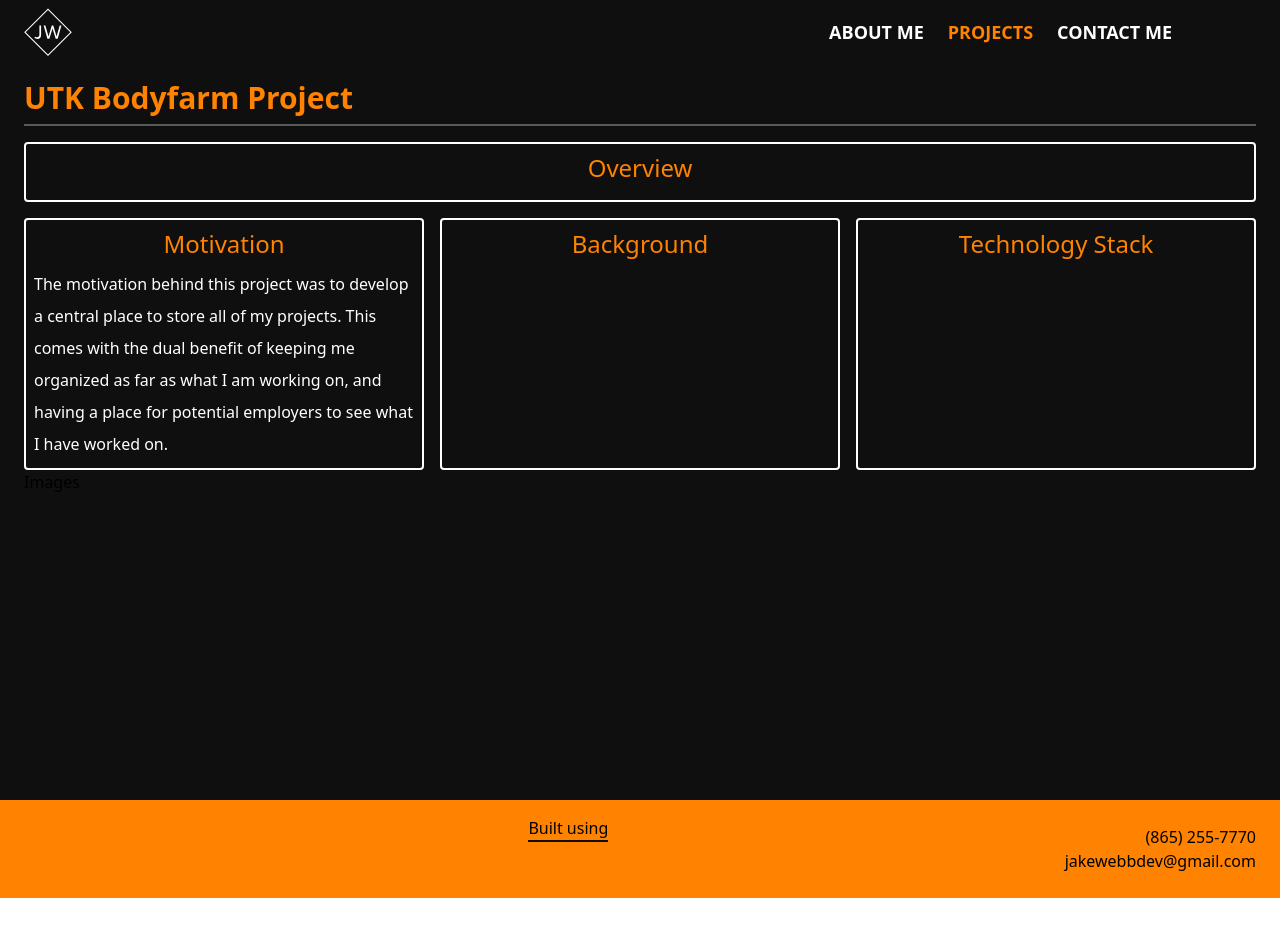
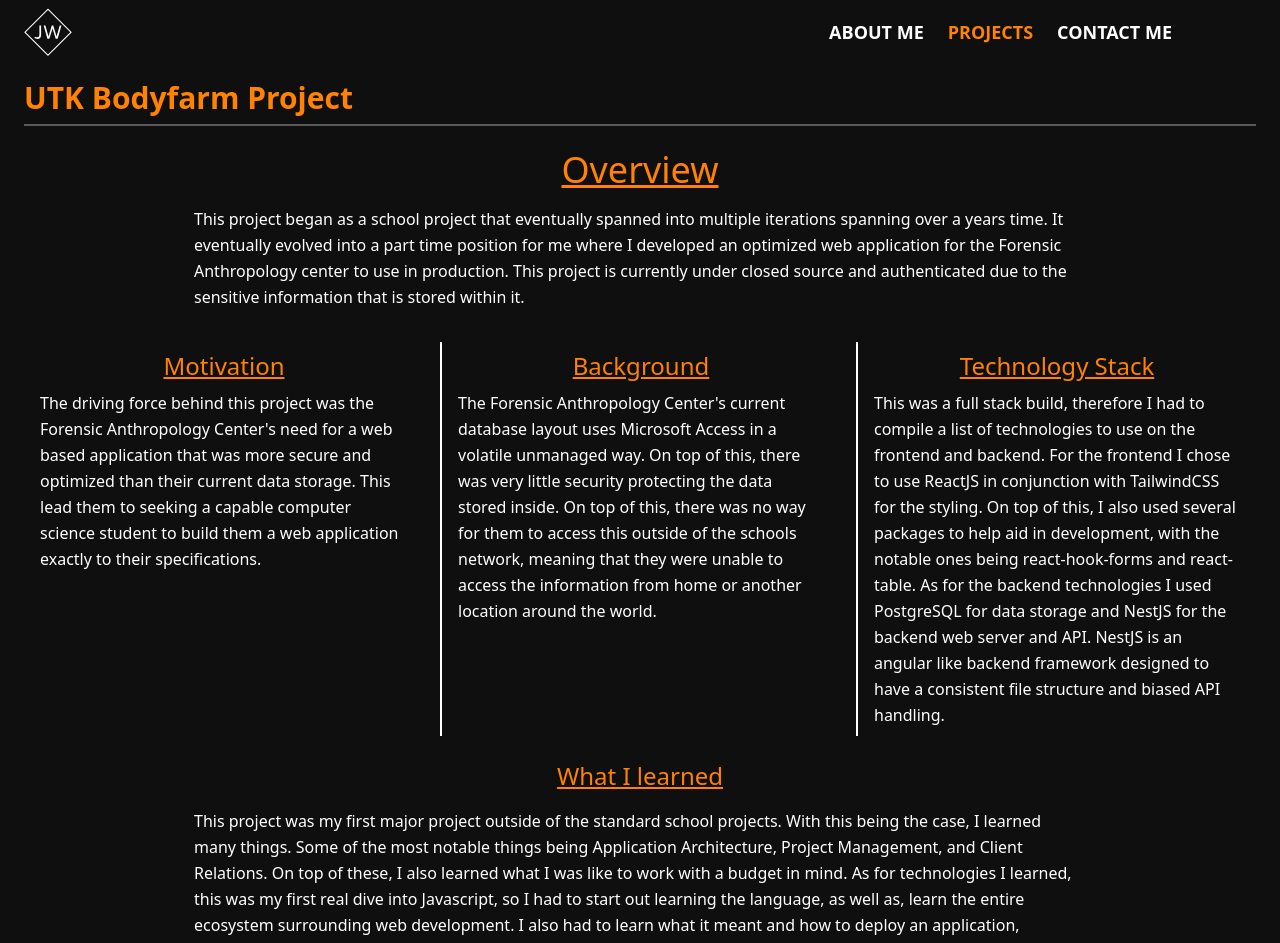
Before and after one commit to jakewebbdev/dev-portfolio, a React (Create React App) app in the folder frontend/: page /projects/bodyfarm in a window 1280 px wide. Shown: the top 943 px of the page. Before the commit the page ends 898 px from the top, so only its background shows below. Built offline with nearby package versions, Linux system fonts and the light colour scheme; no server answers; some icons are missing.

Commit message:
Updated About Me and Bodyfarm Project

```diff
--- a/frontend/src/pages/about.jsx
+++ b/frontend/src/pages/about.jsx
@@ -68,30 +68,40 @@ const About = () => {
           <div className="p-6 text-lg space-y-4">
             <p className="">
               Hello! My name is Tyler Webb, but I like to go by Jake. I am
-              currently a 22 year old Computer Science student at the University
-              of Tennessee, Knoxville. I will be graduating in May 2021, with a
-              Bachelor of Science in Computer Science.
+              engaged and live with my fiance and our two dogs. My favorite
+              hobbies include working out, playing video games, and watching
+              sports. I am currently a 22 year old Computer Science student at
+              the University of Tennessee, Knoxville. I will be graduating in
+              May 2021, with a Bachelor of Science in Computer Science.
             </p>
             <p className="">
-              Along with that, I am an aspiring software engineer looking for a
-              full stack or frontend developer role. I have a background in full
-              stack development from my current internship and an additional
-              position working with the University's Forensic Anthropology
-              Center.
+              I am an aspiring software engineer looking for a full stack or
+              front end developer role. My background is primarily in full stack
+              development. I have garnered this experience from my internship at
+              TeamHealth where I have built a web application for monitoring
+              network assets. I an addition to that, I have worked with the
+              University of Tennessee's Forensic Anthropolgy Center to build a
+              user-friendly and optimized full stack application. For more
+              information on these please view my projects under the projects
+              section or by following{" "}
+              <Link to="/projects" className="underline">
+                this
+              </Link>
+              .
+            </p>
+            <p>
+              For more details on my full stack development journey, I have
+              worked with and built applications using ReactJS and AngularJS for
+              my front end frameworks. For the stylistic aspect I have used
+              TailwindCSS and vanilla CSS. In the matter of backend development
+              I have worked with NodeJS/ExpressJS, NestJS, and Django. Lastly, I
+              have worked with MongoDB and PostgreSQL for data storage.
             </p>
             <p className="">
               Following my experience in full stack development, I have also
               obtained experience working with machine learning, primarily with
               TensorFlow, numerical analysis, systems programming, python
               scripting, and cyber security.
-            </p>
-            <p>
-              For more details on my fullstack development journey, I have
-              worked with and built applications using ReactJS and AngularJS for
-              my frontend frameworks. I have used mainly used tailwindcss and
-              vanilla css for styling. I have worked with NodeJS/Express for my
-              backend framework. I have worked with MongoDB and PostgreSQL for
-              my database.
             </p>
           </div>
         </div>
--- a/frontend/src/pages/bodyfarm.jsx
+++ b/frontend/src/pages/bodyfarm.jsx
@@ -7,35 +7,94 @@ const Bodyfarm = () => {
             UTK Bodyfarm Project
           </h1>
         </div>
-        <div className="text-white border-white border-2 rounded flex py-2 my-4 flex-col">
-          <h1 className="text-utorange md:text-2xl text-lg text-semibold self-center pb-2">
+        <div className="flex flex-col items-center justify-center">
+          <div className="text-white pt-2 pb-4 px-4 my-4 w-9/12 flex flex-col space-y-2">
+            <h1 className="text-utorange md:text-4xl text-lg text-semibold self-center pb-2 underline">
               Overview
             </h1>
+            <p className="leading-relaxed">
+              This project began as a school project that eventually spanned
+              into multiple iterations spanning over a years time. It eventually
+              evolved into a part time position for me where I developed an
+              optimized web application for the Forensic Anthropology center to
+              use in production. This project is currently under closed source
+              and authenticated due to the sensitive information that is stored
+              within it.
+            </p>
           </div>
           <div className="md:grid md:grid-cols-3 md:gap-4 space-y-4 md:space-y-0">
-          <div className="text-white border-2 border-white flex flex-col px-2 py-2 rounded">
-            <h1 className="text-utorange md:text-2xl text-lg text-semibold self-center pb-2">
+            <div className="text-white flex flex-col px-4 py-2">
+              <h1 className="text-utorange md:text-2xl text-lg text-semibold self-center pb-2 underline">
                 Motivation
               </h1>
-            <p className="leading-8">
-              The motivation behind this project was to develop a central place
-              to store all of my projects. This comes with the dual benefit of
-              keeping me organized as far as what I am working on, and having a
-              place for potential employers to see what I have worked on.
+              <p className="leading-relaxed">
+                The driving force behind this project was the Forensic
+                Anthropology Center's need for a web based application that was
+                more secure and optimized than their current data storage. This
+                lead them to seeking a capable computer science student to build
+                them a web application exactly to their specifications.
               </p>
             </div>
-          <div className="text-white border-2 border-white flex flex-col px-2 py-2 rounded">
-            <h1 className="text-utorange text-lg md:text-2xl text-semibold self-center pb-2">
+            <div className="text-white border-l-2 border-white flex flex-col px-4 py-2">
+              <h1 className="text-utorange text-lg md:text-2xl text-semibold self-center pb-2 underline">
                 Background
               </h1>
+              <p className="leading-relaxed">
+                The Forensic Anthropology Center's current database layout uses
+                Microsoft Access in a volatile unmanaged way. On top of this,
+                there was very little security protecting the data stored
+                inside. On top of this, there was no way for them to access this
+                outside of the schools network, meaning that they were unable to
+                access the information from home or another location around the
+                world.
+              </p>
             </div>
-          <div className="text-white border-2 border-white flex flex-col px-2 py-2 rounded">
-            <h1 className="text-utorange text-lg md:text-2xl text-semibold self-center pb-2">
+            <div className="text-white border-l-2 border-white flex flex-col px-4 py-2">
+              <h1 className="text-utorange text-lg md:text-2xl text-semibold self-center pb-2 underline">
                 Technology Stack
+              </h1>
+              <p className="leading-relaxed">
+                This was a full stack build, therefore I had to compile a list
+                of technologies to use on the frontend and backend. For the
+                frontend I chose to use ReactJS in conjunction with TailwindCSS
+                for the styling. On top of this, I also used several packages to
+                help aid in development, with the notable ones being
+                react-hook-forms and react-table. As for the backend
+                technologies I used PostgreSQL for data storage and NestJS for
+                the backend web server and API. NestJS is an angular like
+                backend framework designed to have a consistent file structure
+                and biased API handling.
+              </p>
+            </div>
+          </div>
+        </div>
+        <div className="flex flex-col items-center justify-center">
+          <div className="text-white pt-2 pb-4 px-4 my-4 w-9/12 flex flex-col space-y-2">
+            <h1 className="text-utorange md:text-2xl text-lg text-semibold self-center pb-2 underline">
+              What I learned
+            </h1>
+            <p className="leading-relaxed">
+              This project was my first major project outside of the standard
+              school projects. With this being the case, I learned many things.
+              Some of the most notable things being Application Architecture,
+              Project Management, and Client Relations. On top of these, I also
+              learned what I was like to work with a budget in mind. As for
+              technologies I learned, this was my first real dive into
+              Javascript, so I had to start out learning the language, as well
+              as, learn the entire ecosystem surrounding web development. I also
+              had to learn what it meant and how to deploy an application,
+              especially an optimized production version that would be used on a
+              daily basis.
+            </p>
+          </div>
+        </div>
+        <div className="flex flex-col items-center justify-center hidden">
+          <div className="text-white pt-2 pb-4 px-4 my-4 w-9/12 flex flex-col space-y-2">
+            <h1 className="text-utorange md:text-4xl text-lg text-semibold self-center pb-2 underline">
+              Images
             </h1>
           </div>
         </div>
-        <div>Images</div>
       </div>
     </section>
   );
--- a/frontend/src/pages/landing.jsx
+++ b/frontend/src/pages/landing.jsx
@@ -9,7 +9,8 @@ const Landing = () => {
           <p className="text-6xl text-center text-white">Welcome!</p>
           <p className="text-2xl text-white text-center">
             My name is{" "}
-            <span className="text-utorange font-semibold">Jake Webb</span>.
+            <span className="text-utorange font-semibold">Jake Webb</span>, I am
+            a software engineer.
           </p>
           <div className="flex items-center justify-center pt-6">
             <Link
--- a/frontend/src/pages/projects.jsx
+++ b/frontend/src/pages/projects.jsx
@@ -1,5 +1,6 @@
 import { Github } from "@icons-pack/react-simple-icons";
 import portfolioThumbnail from "../images/portfolio1.png";
+import bodyfarmLogin from "../images/bodyfarm-login.png";
 import imagesSoon from "../images/imagessoon.png";
 import wip from "../images/wip.png";
 import { Link } from "react-router-dom";
@@ -8,7 +9,7 @@ const projects = [
   {
     name: "UTK FAC Bodyfarm Web App",
     github: "na",
-    image: imagesSoon,
+    image: bodyfarmLogin,
     path: "/projects/bodyfarm",
   },
   {
@@ -40,16 +41,20 @@ const Projects = () => {
             Projects
           </h1>
         </div>
-        <div className="md:grid md:grid-cols-4 md:gap-4 pt-6 flex flex-col space-y-4 md:space-y-0">
+        <div className="md:grid md:grid-cols-3 md:gap-4 pt-6 flex flex-col space-y-4 md:space-y-0">
           {projects.map((project) => {
             return (
               <div
                 className="bg-white rounded flex flex-col border-2 border-white pb-3 space-y-2"
                 key={project.name}
               >
-                <div className="border-2 border-black rounded">
-                  <Link to={project.path}>
-                    <img src={project.image} alt="" />
+                <div className="border-2 border-black rounded flex justify-center items-center">
+                  <Link to={project.path} className="w-full">
+                    <img
+                      src={project.image}
+                      alt=""
+                      className="w-full h-auto self-center"
+                    />
                   </Link>
                 </div>
                 <div className="flex justify-center text-gray-700">
```
Also changed, not shown: frontend/src/images/bodyfarm-login.png (added), 1 other file (tests, documents, lock files or other folders). Lines whose indentation alone changed are shown as unchanged.
